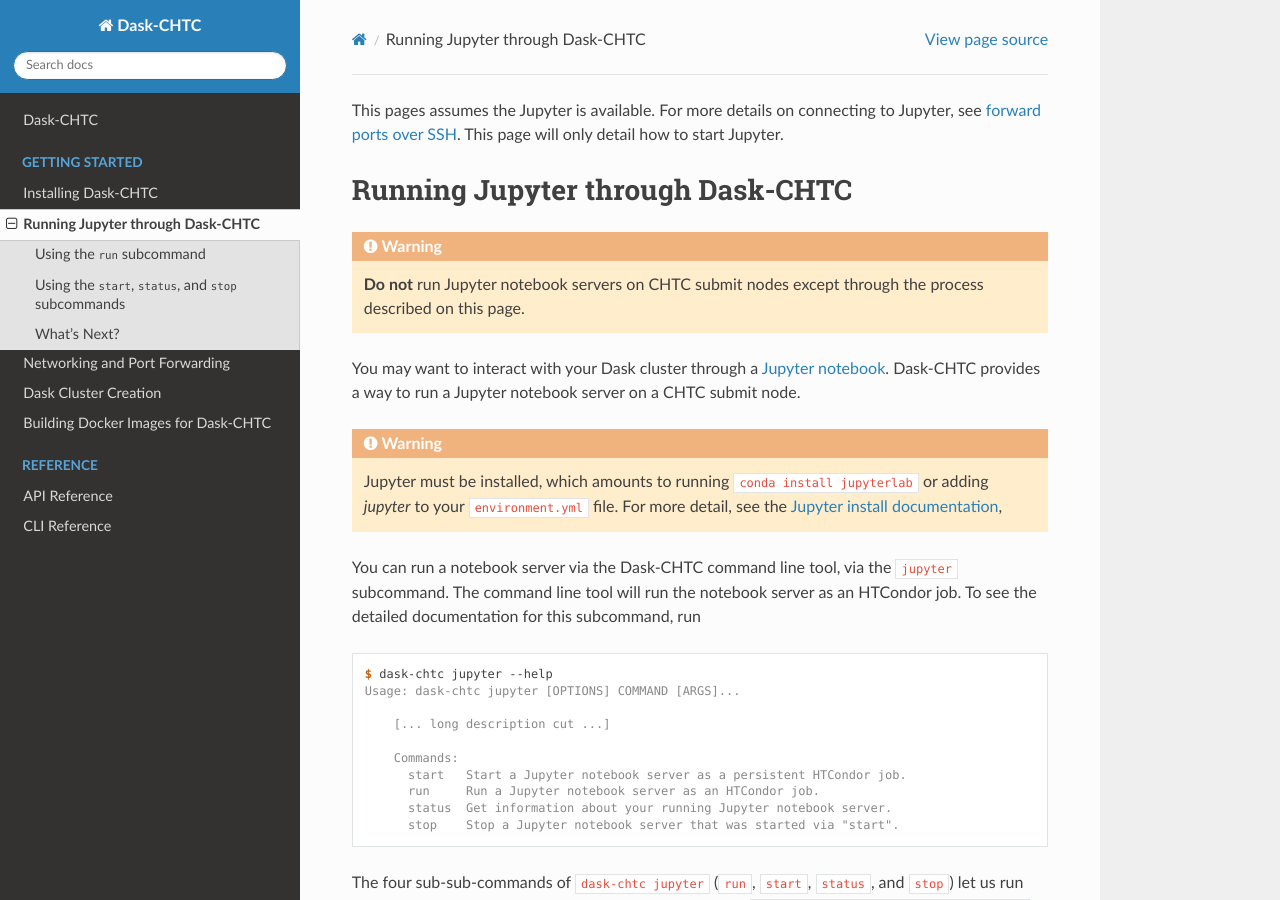
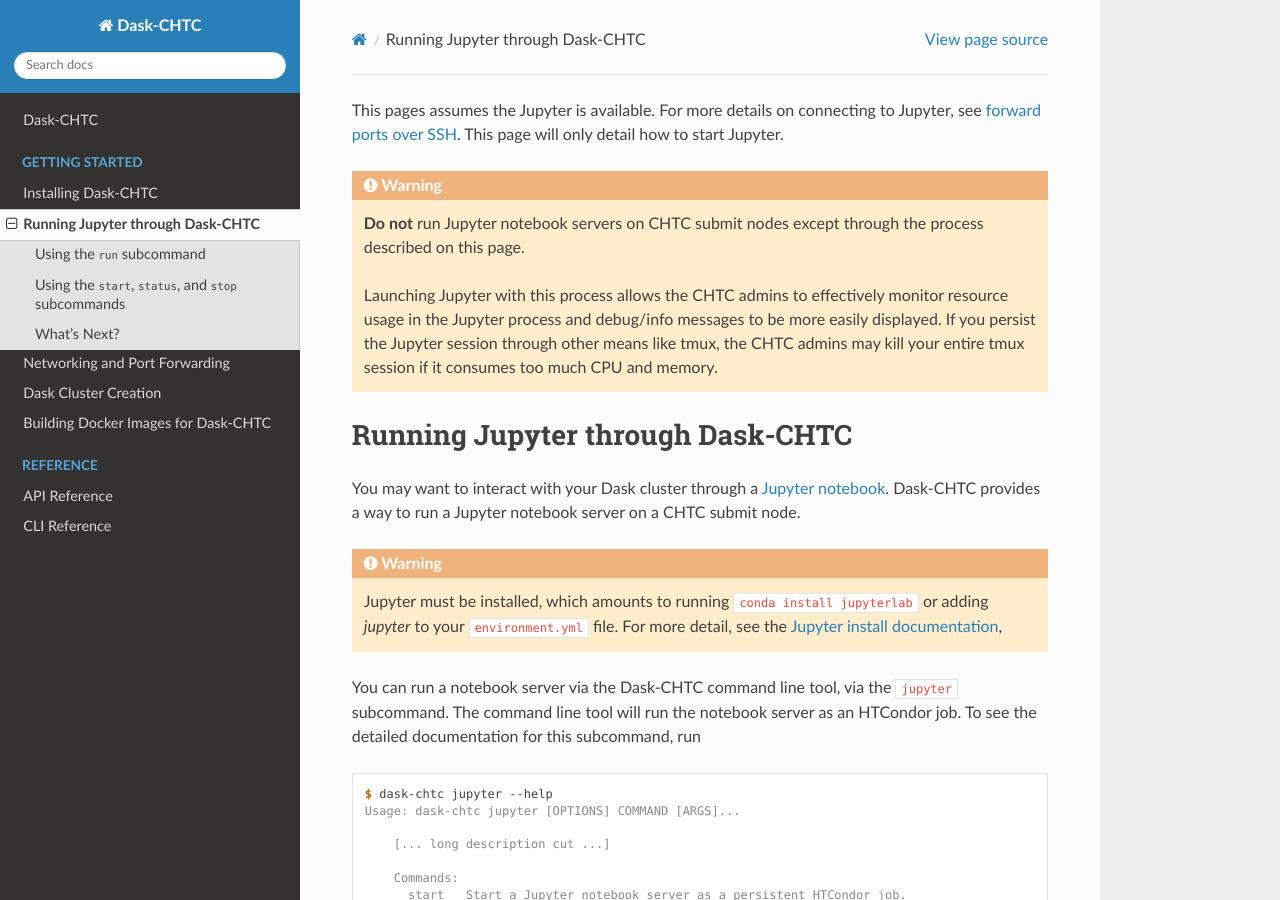
Before and after one commit to CHTC/dask-chtc, a Sphinx documentation site: the page built from docs/source/jupyter.rst, in a window 1280 px wide and 900 px high. Built offline with Sphinx 7.4.7 and the Read the Docs theme 2.0.0, drawn with Linux system fonts in a browser that asks for light colours.

Commit message:
Add note about downsides of tmux/screen

```diff
--- a/docs/source/jupyter.rst
+++ b/docs/source/jupyter.rst
@@ -6,16 +6,21 @@
 Jupyter, see :ref:`forward ports over SSH <networking>`. This page will only
 detail how to start Jupyter.
 
+.. warning::
+
+    **Do not** run Jupyter notebook servers on CHTC submit nodes except through
+    the process described on this page.
+
+    Launching Jupyter with this process allows the CHTC admins to effectively
+    monitor resource usage in the Jupyter process and debug/info messages to be
+    more easily displayed.  If you persist the Jupyter session through other
+    means like tmux, the CHTC admins may kill your entire tmux session if it
+    consumes too much CPU and memory.
+
 Running Jupyter through Dask-CHTC
 =================================
 
 .. attention::
-
-
-.. warning::
-
-    **Do not** run Jupyter notebook servers on CHTC submit nodes except through
-    the process described on this page.
 
 You may want to interact with your Dask cluster through a
 `Jupyter notebook <https://jupyter.org/>`_.
```
